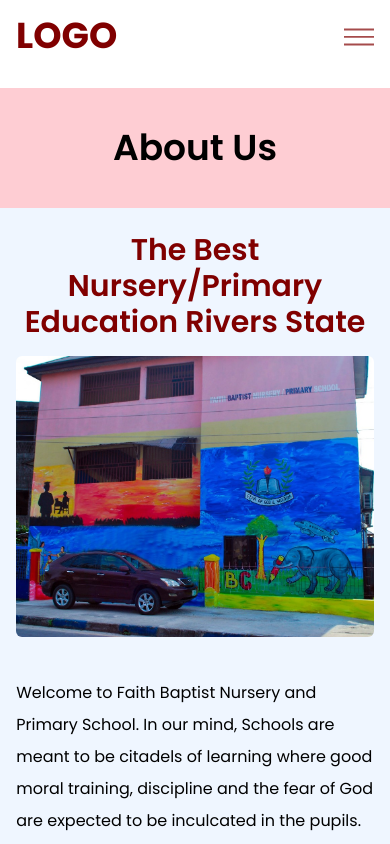
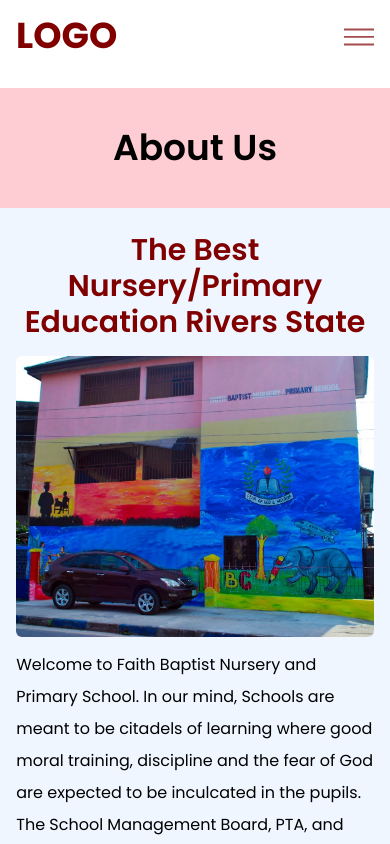
Before and after one commit to Nathaniyell/faithbaptist, a Next.js app: page /about in a window 390 px wide. Shown: the top 844 px of the page. Built offline with nearby package versions, Linux system fonts and the light colour scheme.

Commit message:
upadate about page

```diff
--- a/src/app/about/page.tsx
+++ b/src/app/about/page.tsx
@@ -17,7 +17,7 @@
         <div className="w-11/12 mx-auto">
         <h3 className="font-semibold text-3xl text-primary text-center mb-4">The Best Nursery/Primary Education Rivers State</h3>
 
-          <AnimatedContainer className="mt-4 flex flex-col lg:flex-row gap-10 justify-between w-full">
+          <AnimatedContainer className="mt-4 flex flex-col lg:flex-row gap-3 lg:gap-10 justify-between w-full">
             <Image src={schoolBuilding} alt="About our School" className="rounded-md lg:w-2/5 lg:h-[32rem] brightness-70" />
 
             <p className="leading-loose">Welcome to Faith Baptist Nursery and Primary School. In our mind, Schools are meant to be citadels of learning where good moral training, discipline and the fear of God are expected to be inculcated in the pupils. The School Management Board, PTA, and Staff are committed to new innovative teaching methods and the highest possible educational provision by utilizing various physical and virtual learning environments to support pupils learning. <br />
@@ -28,7 +28,7 @@
         </div>
 
         <AnimatedContainer className="flex flex-col gap-4 items-center bg-red-50 py-4">
-          <h3 className="font-semibold text-3xl text-primary mb-4">School Anthem</h3>
+          <h3 className="font-semibold text-3xl text-primary mb-2">School Anthem</h3>
           <div className="leading-loose flex flex-col md:flex-row gap-6 w-11/12 lg:w-10/12 mx-auto">
             <p>Faith Baptist church Port Harcourt group of schools. <br />
               We preach the life from the real of mind of God
```
